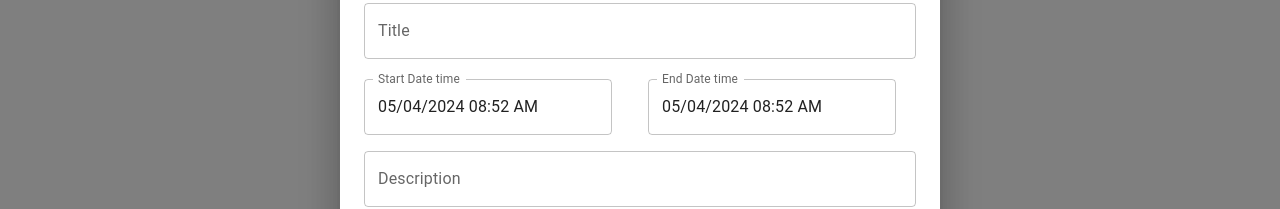
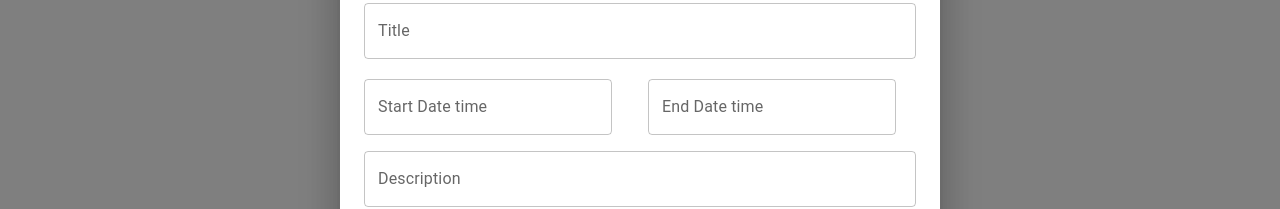
Before and after one commit to nikhil-shrestha/calendar-event-frontend, a React (Vite) app: page /event in a window 1280 px wide. Both pictures are taken after a click on the button "NEW EVENT". Shown: the part 297-506 px from the top of the page. Built offline with nearby package versions, Linux system fonts and the light colour scheme; no server answers.

Commit message:
added zod validator

```diff
--- a/package.json
+++ b/package.json
@@ -30,7 +30,8 @@
     "react": "^18.2.0",
     "react-dom": "^18.2.0",
     "react-hook-form": "^7.51.3",
-    "react-router-dom": "^6.22.3"
+    "react-router-dom": "^6.22.3",
+    "zod": "^3.23.8"
   },
   "devDependencies": {
     "@types/node": "^20.12.8",
--- a/src/components/NewEvent.tsx
+++ b/src/components/NewEvent.tsx
@@ -1,6 +1,8 @@
 /* eslint-disable */
 import * as React from 'react';
 import { Controller, useForm } from "react-hook-form";
+import { zodResolver } from '@hookform/resolvers/zod';
+import { z } from 'zod';
 
 import Button from '@mui/material/Button';
 import Dialog from '@mui/material/Dialog';
@@ -9,6 +11,8 @@ import DialogContent from '@mui/material/DialogContent';
 import DialogTitle from '@mui/material/DialogTitle';
 
 import TextField from '@mui/material/TextField';
+import FormHelperText from '@mui/material/FormHelperText';
+
 import Grid from '@mui/material/Grid';
 import { DateTimePicker } from '@mui/x-date-pickers/DateTimePicker';
 import { MuiChipsInput } from 'mui-chips-input'
@@ -20,8 +24,8 @@ import { Event } from '../pages/Event';
 export interface FormValues {
   title: string;
   description: string;
-  startDateTime: string | Date | Moment;
-  endDateTime: string | Date | Moment;
+  startDateTime: Moment | null | undefined;
+  endDateTime: Moment | null | undefined;
   participants: string[];
 }
 
@@ -34,15 +38,34 @@ interface Props {
   setSelectedEvent: React.Dispatch<React.SetStateAction<Event | null>>;
 }
 
+const schema = z.object({
+  title: z.string().min(2).max(50),
+  description: z.string(),
+  // startDateTime: z.date(),
+  // endDateTime: z.coerce.date(),
+  participants: z.array(z.string().email()).refine(arr => arr.length >= 1, {
+    message: 'At least one valid email address is required',
+  }), // Adjusted for array of strings
+});
+
 export default function NewEvent({ open, handleClose, scroll, selectedEvent, setEvents, setSelectedEvent }: Props) {
-  const { register, handleSubmit, reset, control } = useForm<FormValues>();
+  const { register, handleSubmit, reset, control } = useForm<FormValues>({
+    defaultValues: {
+      title: '',
+      description: '',
+      startDateTime: null as Moment | null,
+      endDateTime: null as Moment | null,
+      participants: []
+    },
+    resolver: zodResolver(schema),
+  });
 
   React.useEffect(() => {
     reset({
       title: selectedEvent?.title ||  '',
       description: selectedEvent?.description ||  '',
-      startDateTime: moment(selectedEvent?.startDateTime) || moment(),
-      endDateTime: moment(selectedEvent?.endDateTime) || moment(),
+      startDateTime: !!selectedEvent?.startDateTime ? moment(selectedEvent?.startDateTime) : null,
+      endDateTime: !!selectedEvent?.endDateTime ? moment(selectedEvent?.endDateTime) : null,
       participants: selectedEvent?.participants || []
     })
   }, [selectedEvent])
@@ -129,12 +152,23 @@ export default function NewEvent({ open, handleClose, scroll, selectedEvent, set
                 <Controller
                   control={control}
                   name="startDateTime"
-                  render={({ field: { onChange, value } }) => (
+                  render={({ field: { onChange, value }, fieldState: { error } }) => (
+                    <>
                       <DateTimePicker
                         onChange={onChange} // send value to hook form
                         value={value}
                         label="Start Date time"
+                        slotProps={{
+                          actionBar: {
+                            actions: ["today", "accept"],
+                          },
+                          textField: {
+                            error: !!error,
+                            helperText: error?.message,
+                          },
+                        }}
                       />
+                    </>
                   )}
                 />
               </Grid>
@@ -142,12 +176,23 @@ export default function NewEvent({ open, handleClose, scroll, selectedEvent, set
                 <Controller
                   control={control}
                   name="endDateTime"
-                  render={({ field: { onChange, value } }) => (
+                  render={({ field: { onChange, value }, fieldState: { error } }) => (
+                    <>
                       <DateTimePicker
                         onChange={onChange} // send value to hook form
                         value={value}
                         label="End Date time"
+                        slotProps={{
+                          actionBar: {
+                            actions: ["today", "accept"],
+                          },
+                          textField: {
+                            error: !!error,
+                            helperText: error?.message,
+                          },
+                        }}
                       />
+                    </>
                   )}
                 />
               </Grid>
@@ -165,13 +210,16 @@ export default function NewEvent({ open, handleClose, scroll, selectedEvent, set
                 <Controller
                   control={control}
                   name="participants"
-                  render={({ field: { onChange, value } }) => (
+                  render={({ field: { onChange, value }, fieldState: { error } }) => (
+                    <>
                       <MuiChipsInput
                         onChange={onChange} // send value to hook form
                         value={value}
                         label="Participants"
                         fullWidth
                       />
+                      {error && <FormHelperText error>{error.message}</FormHelperText>}
+                    </>
                   )}
                 />
               </Grid>
--- a/src/pages/Event.tsx
+++ b/src/pages/Event.tsx
@@ -167,6 +167,7 @@ export default function EventPage() {
         </TableContainer>
       </Card>
 
+      {open && (
           <LocalizationProvider dateAdapter={AdapterMoment}>
             <NewEvent
               open={open}
@@ -177,7 +178,9 @@ export default function EventPage() {
               setSelectedEvent={setSelectedEvent}
             />
           </LocalizationProvider>
+      )}
 
+      {openDialog && (
           <ConfirmDialog
             open={openDialog}
             handleClose={() => setOpenDialog(false)}
@@ -187,6 +190,7 @@ export default function EventPage() {
               deleteEvent(selectedEvent?.id || '');
             }}
           />
+      )}
     </Container>
   );
 }
```
Also changed, not shown: 1 other file (tests, documents, lock files or other folders). Lines whose indentation alone changed are shown as unchanged.
